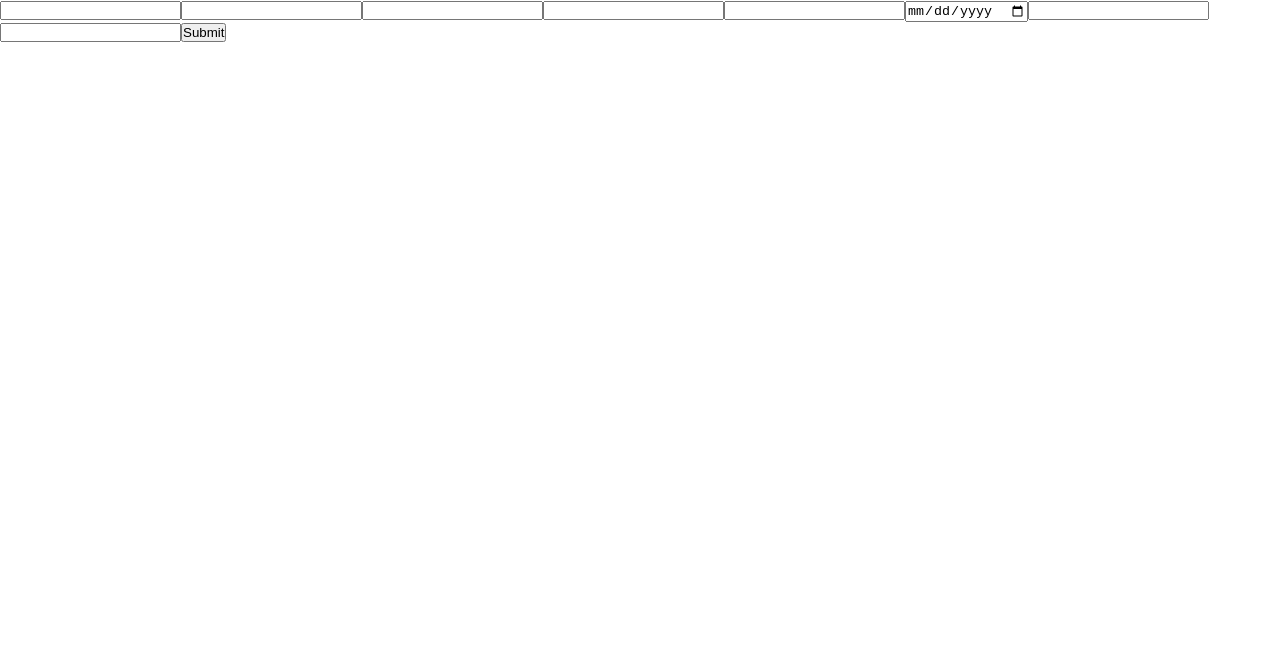
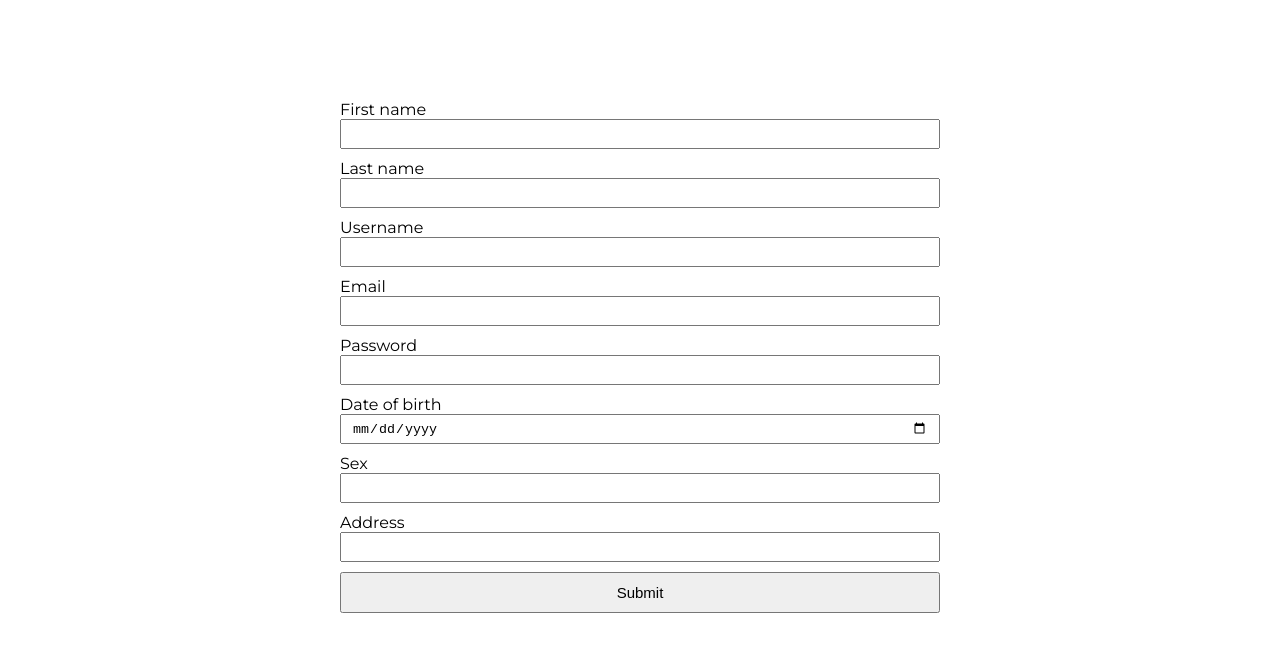
Before and after one commit to michonod/Spalato-Pizza, a Next.js app: page /registration in a window 1280 px wide. Shown: the top 652 px of the page. Built offline with nearby package versions, Linux system fonts and the light colour scheme; no server answers; the database is empty.

Commit message:
add authorization and registartion with db

```diff
--- a/components/Header/Header.tsx
+++ b/components/Header/Header.tsx
@@ -1,15 +1,17 @@
+import { InferGetStaticPropsType } from "next";
 import React from "react";
+import { getStaticProps } from "../../pages";
 import Logo from "./Logo/Logo";
 import OrderButton from "./OrderButton/OrderButton";
 import RightHeader from "./RightHeader/RightHeader";
 import { HeaderContainer } from "./styles";
 
-const Header = () => {
+const Header = ({ users }: InferGetStaticPropsType<typeof getStaticProps>) => {
   return (
     <HeaderContainer>
       <OrderButton />
       <Logo />
-      <RightHeader />
+      <RightHeader users={users} />
     </HeaderContainer>
   );
 };
--- a/components/Section/Main.tsx
+++ b/components/Section/Main.tsx
@@ -3,11 +3,13 @@ import Header from "../Header/Header";
 import Navbar from "../Navbar/Navbar";
 import MainSection from "../Main/Main";
 import { Container } from "./styles";
+import { InferGetStaticPropsType } from "next";
+import { getStaticProps } from "../../pages";
 
-const Main = () => {
+const Main = ({ users }: InferGetStaticPropsType<typeof getStaticProps>) => {
   return (
     <Container>
-      <Header />
+      <Header users={users} />
       <Navbar />
       <MainSection />
     </Container>
--- a/pages/registration.tsx
+++ b/pages/registration/index.tsx
@@ -1,6 +1,8 @@
 import React, { useState } from "react";
 import { InferGetStaticPropsType } from "next";
 import { PrismaClient } from "@prisma/client";
+import { Button, Form, Input, Label } from "./styles";
+import { useRouter } from "next/router";
 
 const prisma = new PrismaClient();
 
@@ -14,7 +16,7 @@ export const getServerSideProps = async () => {
 const Registration = ({
   users,
 }: InferGetStaticPropsType<typeof getServerSideProps>) => {
-  console.log(users);
+  const router = useRouter();
   const [firstName, setFirstName] = useState<string>();
   const [lastName, setLastName] = useState<string>();
   const [username, setUsername] = useState<string>();
@@ -25,11 +27,10 @@ const Registration = ({
   const [address, setAddress] = useState<string>();
   const [message, setMessage] = useState<string>();
   return (
-    <form
+    <Form
       onSubmit={async (e) => {
         e.preventDefault();
         const userExist = users.find((user) => user.email === email);
-        console.log(userExist);
         if (userExist) {
           setMessage("User email already exist");
           return;
@@ -48,47 +49,69 @@ const Registration = ({
             address,
           }),
         });
+        router.push("/");
       }}
     >
-      <input
+      <Label htmlFor="first name">First name</Label>
+      <Input
         type="text"
         name="First name"
+        id="first name"
         onChange={(e) => setFirstName(e.target.value)}
       />
-      <input
+      <Label htmlFor="last name">Last name</Label>
+      <Input
         type="text"
         name="Last name"
+        id="last name"
         onChange={(e) => setLastName(e.target.value)}
       />
-      <input
+      <Label htmlFor="username">Username</Label>
+      <Input
         type="text"
         name="Username"
+        id="username"
         onChange={(e) => setUsername(e.target.value)}
       />
-      <input
+      <Label htmlFor="email">Email</Label>
+      <Input
         type="email"
         name="Email"
+        id="email"
         onChange={(e) => setEmail(e.target.value)}
       />
-      <input
+      <Label htmlFor="password">Password</Label>
+      <Input
         type="password"
         name="Password"
+        id="password"
         onChange={(e) => setPassword(e.target.value)}
       />
-      <input
+      <Label htmlFor="date">Date of birth</Label>
+      <Input
         type="date"
+        id="date"
         name="Birth date"
         onChange={(e) => setBirth(new Date(e.target.value))}
       />
-      <input type="text" name="Sex" onChange={(e) => setSex(e.target.value)} />
-      <input
+      {/* here make a radiobuttons */}
+      <Label htmlFor="sex">Sex</Label>
+      <Input
+        type="text"
+        name="Sex"
+        id="sex"
+        onChange={(e) => setSex(e.target.value)}
+      />
+      <Label htmlFor="address">Address</Label>
+      <Input
         type="text"
         name="Address"
+        id="address"
         onChange={(e) => setAddress(e.target.value)}
       />
-      <button type="submit">Submit</button>
+      <Button type="submit">Submit</Button>
       <h1>{message}</h1>
-    </form>
+    </Form>
   );
 };
 
--- /dev/null
+++ b/pages/registration/styles.ts
@@ -0,0 +1,23 @@
+import styled from "styled-components";
+
+export const Form = styled.form`
+  display: flex;
+  flex-direction: column;
+  width: 600px;
+  margin: 100px auto;
+`;
+
+export const Input = styled.input`
+  height: 30px;
+  padding: 10px;
+  margin-bottom: 10px;
+`;
+
+export const Label = styled.label`
+  width: 100%;
+`;
+
+export const Button = styled.button`
+  padding: 10px 40px;
+  font-size: 15px;
+`;
```
Also changed, not shown: components/Header/RightHeader/RightHeader.tsx (+16 -7 lines), components/Login/LoginForm.tsx (+46 -8 lines), pages/index.tsx (+6 -2 lines).
